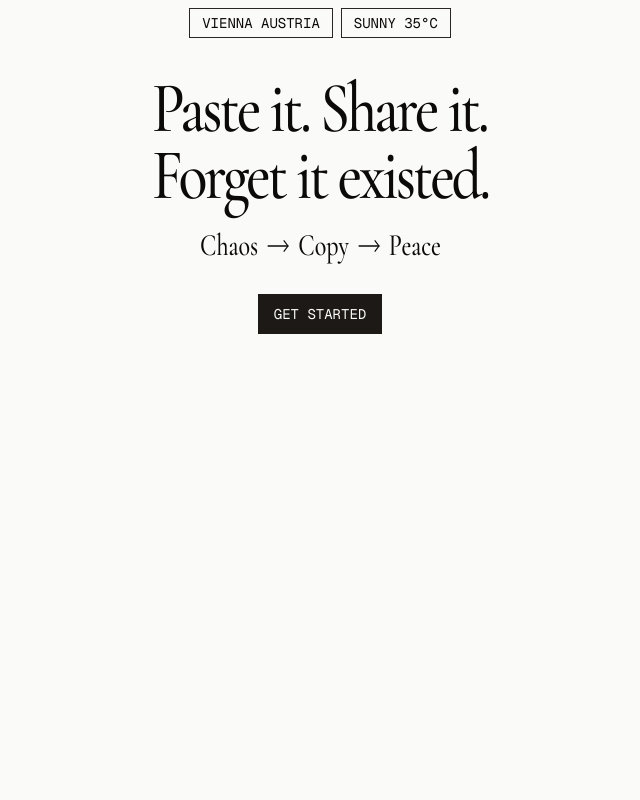
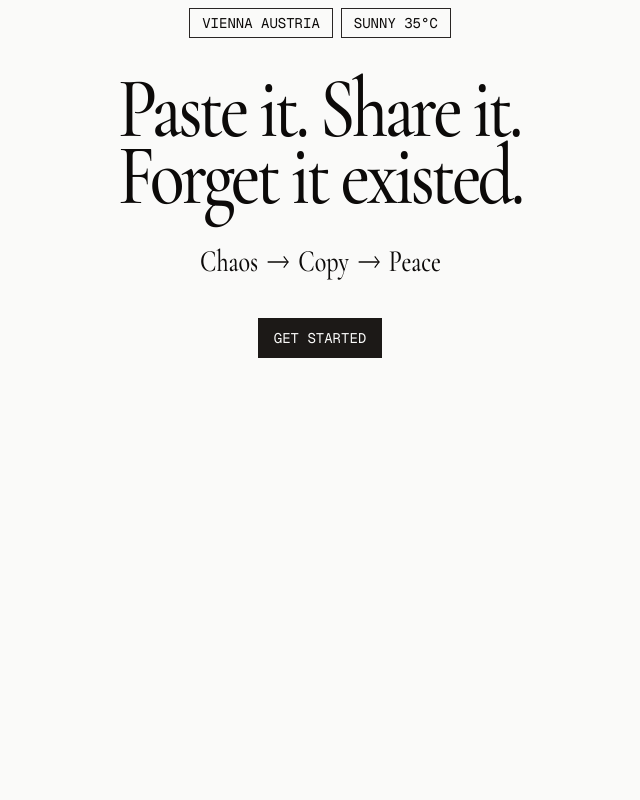
Before and after one commit to Syptern/wild-paste, a Next.js app: page / in a window 1280 px wide. Shown: the top 800 px of the page, without its empty margins (320-960 px from the left). Built offline with nearby package versions, Linux system fonts and the light colour scheme.

Commit message:
fix font size main header

```diff
--- a/app/components/HomePageHeader.tsx
+++ b/app/components/HomePageHeader.tsx
@@ -4,12 +4,12 @@ import Link from "next/link";
 
 export const HomePageHeader = () => (
   <header className="flex justify-center items-center my-12 font-sans">
-    <div className="flex flex-col items-center justify-center gap-8 ">
-      <h1 className="text-6xl">
+    <div className="flex flex-col items-center justify-center gap-10 ">
+      <h1 className="text-6xl lg:text-7xl">
         {" "}
         Paste it. Share it. <br /> Forget it existed.{" "}
       </h1>
-      <div className="flex gap-2 items-center  [transform:scaleY(1.30)] font-medium text-2xl">
+      <div className="flex gap-2 items-center lg:mt-2  [transform:scaleY(1.30)] font-medium text-2xl">
         <span>Chaos</span>
         <MoveRight strokeWidth={1} />
         <span>Copy</span>
```
